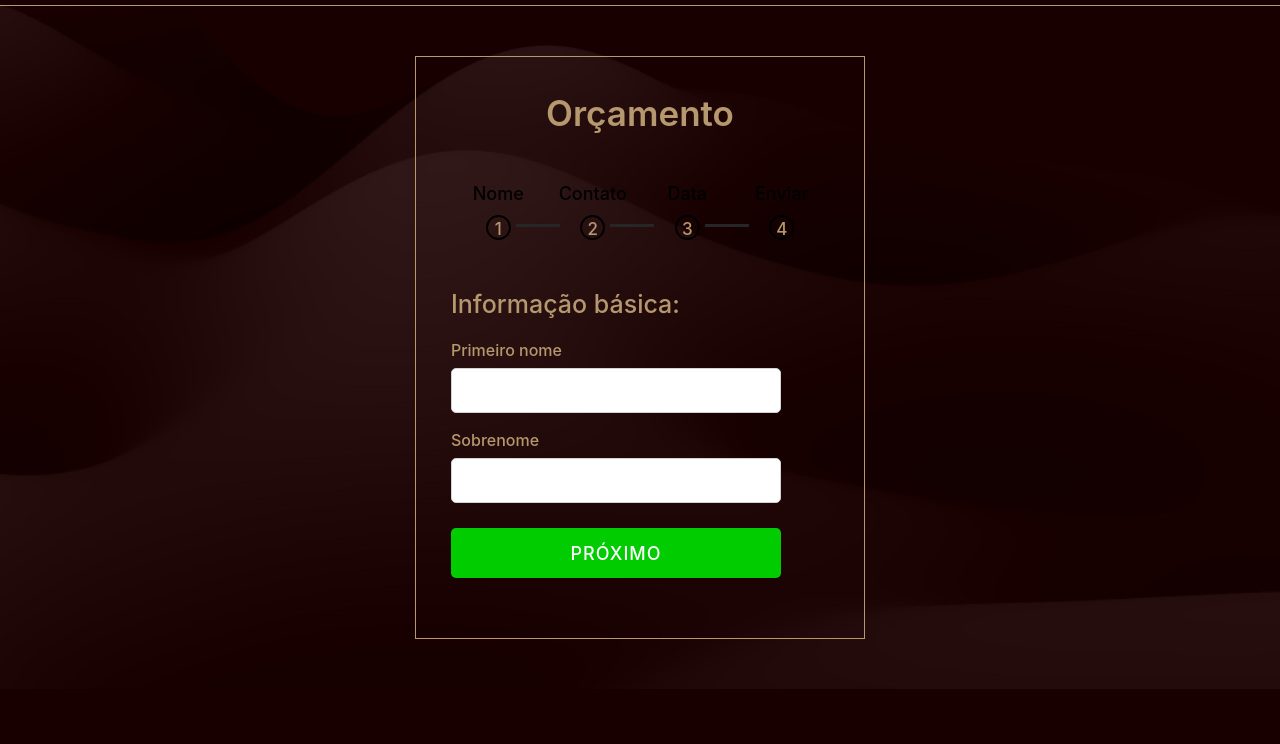
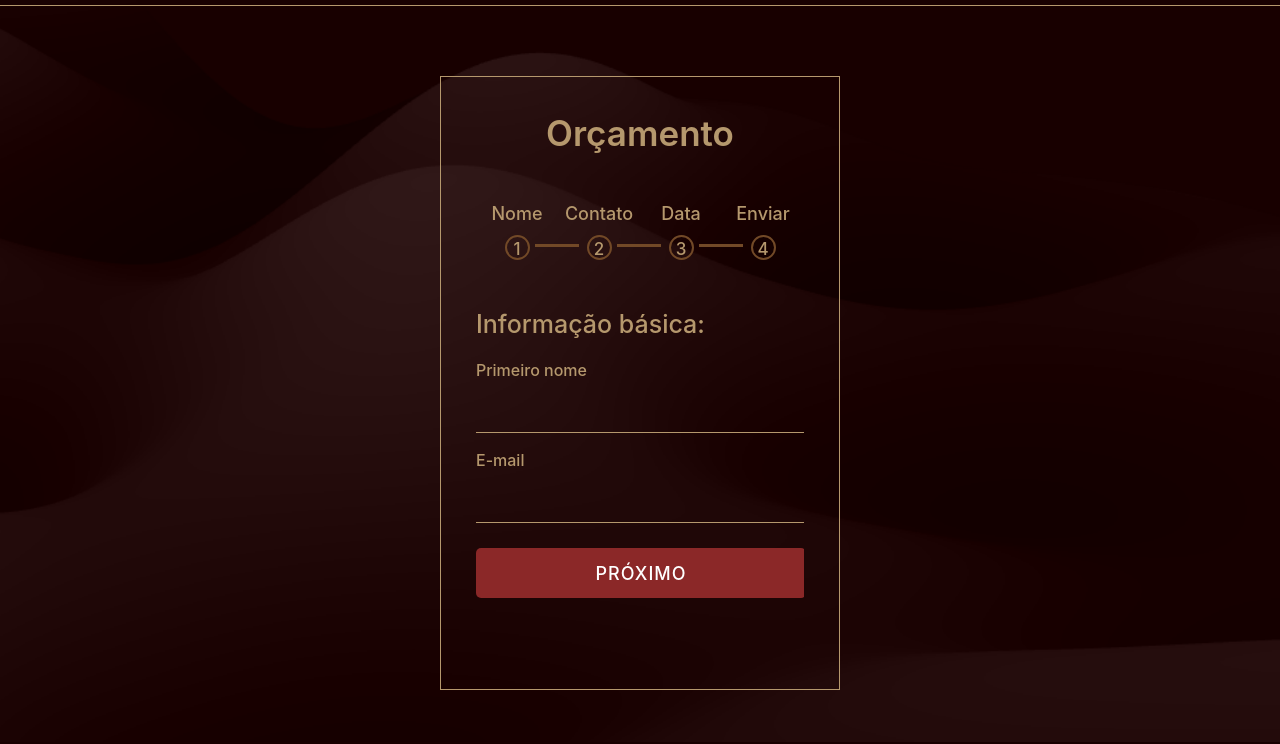
Before and after one commit to Ester-Farias/Projeto-Golden-Place, a plain HTML site: page orcamento.html in a window 1280 px wide. Shown: the part 58-802 px from the top of the page. Drawn offline with Linux system fonts and the light colour scheme; a web font is replaced by a local one.

Commit message:
config-orcamento

```diff
--- a/css/style-orcamento.css
+++ b/css/style-orcamento.css
@@ -39,7 +39,7 @@ html body{
     background-size:cover;
     background-position: center center;
     background-repeat: no-repeat;
-
+    height: 100vh;
 }
 
 
@@ -101,10 +101,10 @@ a.navbar-brand img:hover{
   background: #00cc00;
 }
 .container-form{
-  width: 450px;
+  width: 400px;
   background: transparent;
   text-align: center;
-  margin: 50px 0;
+  margin: 70px 0;
   border: 1px solid #B5986D;
   padding: 30px 35px 0px 35px;
 }
@@ -143,24 +143,28 @@ form .page .field .label{
   font-weight: 500;
 }
 form .page .field input{
-  height: 100%;
-  width: 100%;
-  border: 1px solid lightgrey;
-  border-radius: 5px;
-  padding-left: 15px;
-  font-size: 18px;
+    width: 100%;
+    font-size: 18px;
+    background-color: transparent;
+    border: none;
+    border-bottom: #B5986D 1px solid;
+    color: #B5986D;
 }
 form .page .field select{
   width: 100%;
-  padding-left: 10px;
   font-size: 17px;
   font-weight: 500;
+  background-color: transparent;
+  color: #B5986D;
+  border: none;
+  border-bottom: 1px solid #B5986D;
 }
+
 form .page .field button{
   width: 100%;
   height: calc(100% + 5px);
   border: none;
-  background: #00cc00;
+  background: #8b2828;
   margin-top: -20px;
   border-radius: 5px;
   color: #fff;
@@ -172,7 +176,8 @@ form .page .field button{
   transition: 0.5s ease;
 }
 form .page .field button:hover{
-  background: #000;
+  background: #B5986D;
+  color: #180000;
 }
 form .page .btns button{
   margin-top: -20px!important;
@@ -197,13 +202,13 @@ form .page .btns button.next{
 .container-form .progress-barr .step p{
   font-weight: 500;
   font-size: 18px;
-  color: #000;
+  color: #B5986D;
   margin-bottom: 8px;
 }
 .progress-barr .step .bullet{
   height: 25px;
   width: 25px;
-  border: 2px solid #000;
+  border: 2px solid #724927;
   display: inline-block;
   border-radius: 50%;
   position: relative;
@@ -213,8 +218,8 @@ form .page .btns button.next{
   line-height: 25px;
 }
 .progress-barr .step .bullet.active{
-  border-color: #00cc00;
-  background: #00cc00;
+  border-color: #8b2828;
+  background: #8b2828;
 }
 .progress-barr .step .bullet span{
   position: absolute;
@@ -232,10 +237,10 @@ form .page .btns button.next{
   right: -51px;
   height: 3px;
   width: 44px;
-  background: #262626;
+  background: #724927;
 }
 .progress-barr .step .bullet.active:after{
-  background: #00cc00;
+  background: #8b2828;
   transform: scaleX(0);
   transform-origin: left;
   animation: animate 0.3s linear forwards;
@@ -250,7 +255,7 @@ form .page .btns button.next{
   display: none;
 }
 .progress-barr .step p.active{
-  color: #00cc00;
+  color: #8b2828;
   transition: 0.2s linear;
 }
 .progress-barr .step .check{
@@ -265,3 +270,8 @@ form .page .btns button.next{
   display: block;
   color: #fff;
 }
+
+
+.dropdown-menu .dropdown-item{
+  background-color: transparent;
+}
--- a/orcamento.html
+++ b/orcamento.html
@@ -86,7 +86,7 @@
                     <input type="text">
                   </div>
                   <div class="field">
-                    <div class="label">Sobrenome</div>
+                    <div class="label">E-mail</div>
                     <input type="text">
                   </div>
                   <div class="field">
@@ -95,15 +95,44 @@
                 </div>
 
                 <div class="page">
-                  <div class="title">Informações de contato</div>
-                  <div class="field">
-                    <div class="label">Endereço de e-mail</div>
-                    <input type="text">
+                  <div class="title">Quantidade de convidados</div>
+                    <div class="form-check">
+                      <input class="form-check-input" type="radio" name="flexRadioDefault" id="flexRadioDefault1" checked>
+                      <label class="form-check-label" for="flexRadioDefault1">
+                        100 convidados
+                      </label>
                     </div>
-                  <div class="field">
-                    <div class="label">Número de telefone</div>
-                    <input type="Number">
+                    <div class="form-check">
+                      <input class="form-check-input" type="radio" name="flexRadioDefault" id="flexRadioDefault2">
+                      <label class="form-check-label" for="flexRadioDefault2">
+                        150 convidados
+                      </label>
                     </div>
+                    <div class="form-check">
+                      <input class="form-check-input" type="radio" name="flexRadioDefault" id="flexRadioDefault3">
+                      <label class="form-check-label" for="flexRadioDefault3">
+                        200 convidados
+                      </label>
+                    </div>
+                    <div class="form-check">
+                      <input class="form-check-input" type="radio" name="flexRadioDefault" id="flexRadioDefault4">
+                      <label class="form-check-label" for="flexRadioDefault4">
+                        300 convidados
+                      </label>
+                    </div>
+                    <div class="form-check">
+                      <input class="form-check-input" type="radio" name="flexRadioDefault" id="flexRadioDefault5">
+                      <label class="form-check-label" for="flexRadioDefault5">
+                        500 convidados
+                      </label>
+                    </div>
+                    <div class="form-check">
+                      <input class="form-check-input" type="radio" name="flexRadioDefault" id="flexRadioDefault6">
+                      <label class="form-check-label" for="flexRadioDefault6">
+                        1000 convidados
+                      </label>
+                    </div>
+
                     <div class="field btns">
                       <button class="prev-1 prev">Anterior</button>
                       <button class="next-1 next">Próximo</button>
@@ -111,19 +140,30 @@
                 </div>
 
                 <div class="page">
-                  <div class="title">Nascimento:</div>
+                  <div class="title">Seleção dos pratos</div>
                   <div class="field">
                     <div class="label">Data</div>
-                    <input type="text">
                   </div>
-                  <div class="field">
-                    <div class="label">Gênero</div>
-                    <select>
-                      <option>Masculino</option>
-                      <option>Feminino</option>
-                      <option>Outros</option>
-                    </select>
+
+                  <div class="form-check">
+                    <input class="form-check-input" type="radio" name="flexRadioDefault" id="flexRadioDefault1" checked>
+                    <label class="form-check-label" for="flexRadioDefault1">
+                      100 convidados
+                    </label>
                   </div>
+                  <div class="form-check">
+                    <input class="form-check-input" type="radio" name="flexRadioDefault" id="flexRadioDefault2" checked>
+                    <label class="form-check-label" for="flexRadioDefault2">
+                      100 convidados
+                    </label>
+                  </div>
+                  <div class="form-check">
+                    <input class="form-check-input" type="radio" name="flexRadioDefault" id="flexRadioDefault3" checked>
+                    <label class="form-check-label" for="flexRadioDefault3">
+                      100 convidados
+                    </label>
+                  </div>
+
                   <div class="field btns">
                     <button class="prev-2 prev">Anterior</button>
                     <button class="next-2 next">Próximo</button>
@@ -131,7 +171,7 @@
                 </div>
 
                 <div class="page">
-                  <div class="title">Detalhes de login:</div>
+                  <div class="title">Seleção dos drinks</div>
                   <div class="field">
                     <div class="label">Nome do usuário</div>
                     <input type="text">
@@ -149,6 +189,10 @@
             </div>
     </div>
   </div>
+
+
+
+
 
 </div>
 
@@ -222,5 +266,6 @@ prevBtnFourth.addEventListener("click", function(){
 });
 
    </script>
+
 </body>
 </html>
```
Lines whose indentation alone changed are shown as unchanged.
